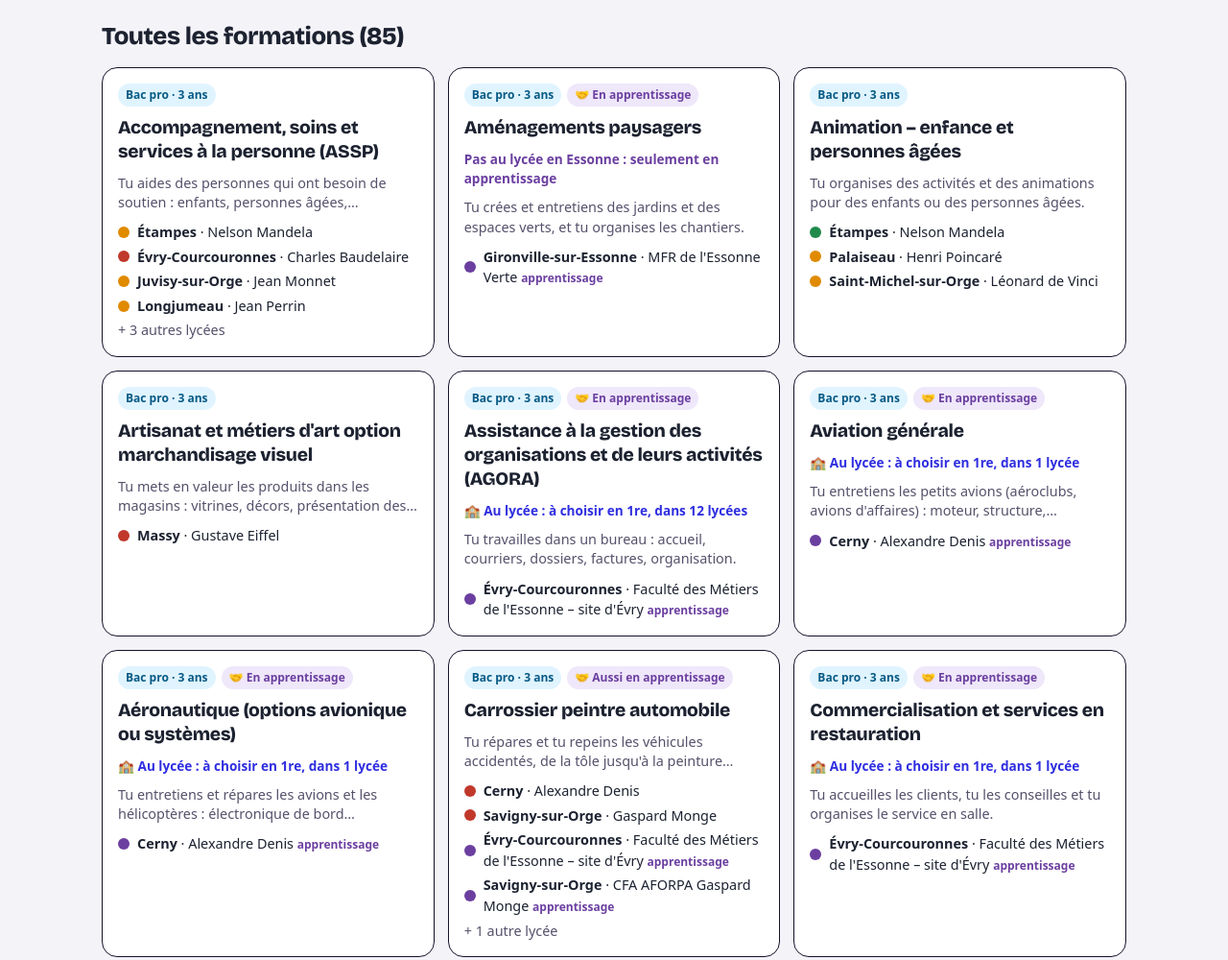
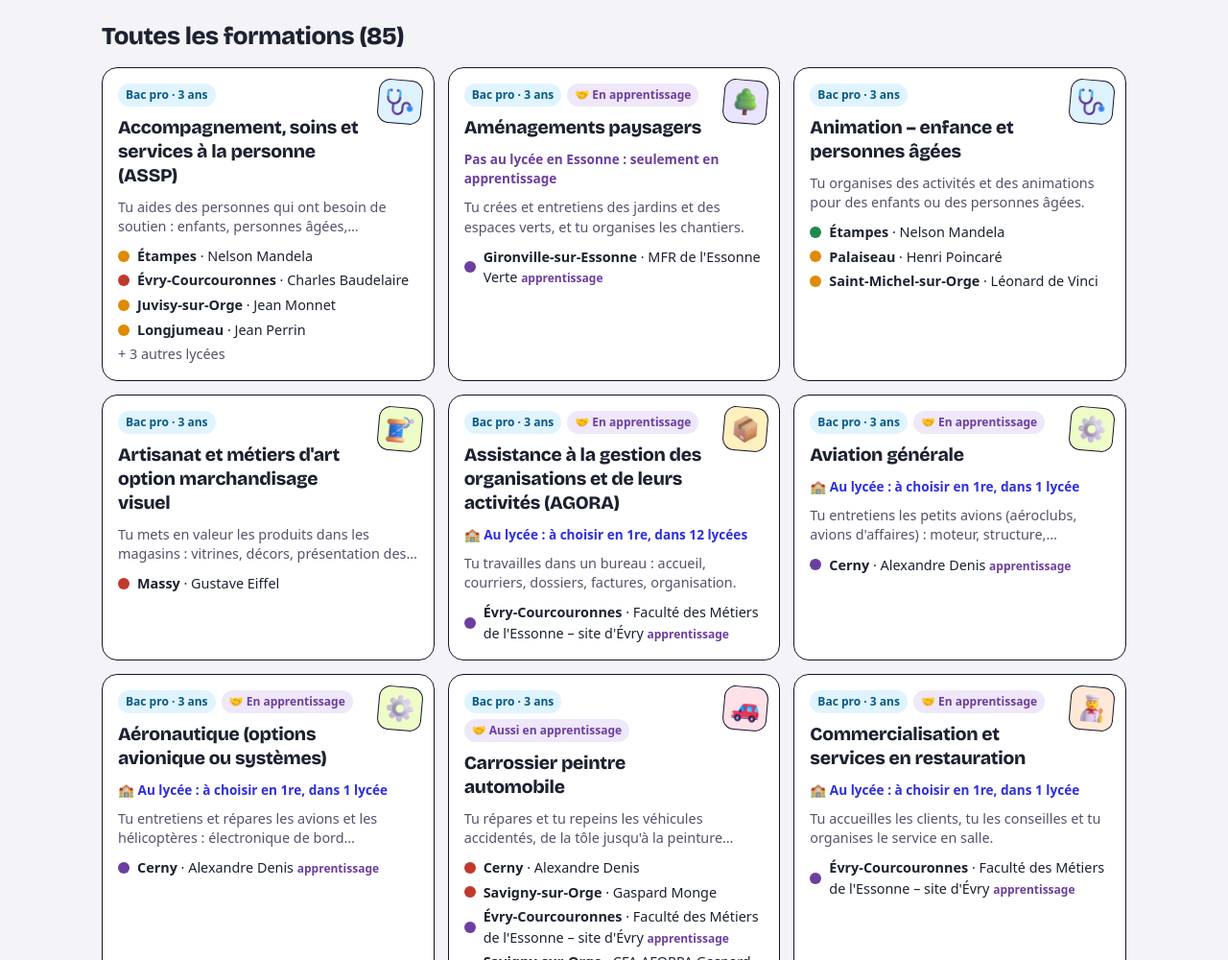
Before and after one commit to Bluemsds/orientation91, a plain HTML site: page index.html in a window 1280 px wide. Shown: the part 1119-2119 px from the top of the page at 96% size. Drawn offline with Linux system fonts and the light colour scheme.

Commit message:
Icône du secteur sur chaque carte formation et dans la fiche
Co-Authored-By: Claude Opus 5.5 <noreply@anthropic.com>
Claude-Session: https://claude.ai/code/session_01AncDPSV4FKBmqN3GhFp8ZN

```diff
--- a/assets/app.js
+++ b/assets/app.js
@@ -30,8 +30,8 @@
     'Beauté & bien-être': 'beaute', "Mode, cuir & métiers d'art": 'mode',
     'Sécurité': 'securite', 'Nature & espaces verts': 'nature'
   };
-  function icone(s) {
-    return ICONES[s] ? '<img src="assets/icones/' + ICONES[s] + '.webp" alt="" width="40" height="40" loading="lazy">' : PICTOS[s];
+  function icone(s, alt) {
+    return ICONES[s] ? '<img src="assets/icones/' + ICONES[s] + '.webp" alt="' + (alt ? esc(s) : '') + '" width="40" height="40" loading="lazy">' : PICTOS[s];
   }
   // Adresse qui reçoit les signalements d'erreur (à changer ici si besoin)
   var CONTACT = 'serge.dos-santos@ac-versailles.fr';
@@ -190,6 +190,7 @@
       var reste = off.length - max;
       if (reste > 0) lignes += '<li class="plus">+ ' + reste + ' autre' + (reste > 1 ? 's' : '') + ' lycée' + (reste > 1 ? 's' : '') + '</li>';
       return '<button class="carte" data-formation="' + f.id + '">' +
+        '<span class="carte-picto t' + (ORDRE_SECTEURS.indexOf(f.secteur) % 6 + 1) + '" title="' + esc(f.secteur) + '">' + icone(f.secteur, true) + '</span>' +
         '<div class="etiquettes">' + etiquetteNiveau(f) + etiquettesAcces(f) + '</div>' +
         '<h3>' + esc(f.nom) + '</h3>' + (seulementAppr(f) ? '<p class="seul-appr">Pas au lycée en Essonne : seulement en apprentissage</p>' : '') +
         (lyceesTempsPlein(f).length ? '<p class="temps-plein-carte">🏫 Au lycée : à choisir en 1re, dans ' + lyceesTempsPlein(f).length + ' lycée' + (lyceesTempsPlein(f).length > 1 ? 's' : '') + '</p>' : '') + '<p class="accroche">' + esc(f.description) + '</p><ul class="lieux">' + lignes + '</ul></button>';
@@ -293,7 +294,7 @@
     if (acc.segpa) enc += '<div class="encadre segpa"><strong>✔ Prioritaire pour les élèves de SEGPA.</strong> Les élèves de 3e SEGPA, ULIS et EANA passent en priorité sur ce CAP.</div>';
     if (acc.profil2de) enc += '<div class="encadre profil"><strong>CAP « profil 2de pro ».</strong> Les élèves de 3e générale sont prioritaires. Pour un élève de SEGPA, la candidature passe par une <strong>commission spécifique</strong> : parles-en à ton professeur principal.</div>';
     if (acc.erea) enc += '<div class="encadre erea"><strong>EREA : procédure particulière.</strong> L\'entrée en EREA passe par une commission d\'affectation spécifique.</div>';
-    var h = '<div class="fiche">' + enTete(etiquetteNiveau(f) + '<span class="etiquette">' + PICTOS[f.secteur] + ' ' + esc(f.secteur) + '</span>', f.nom) + enc +
+    var h = '<div class="fiche">' + enTete(etiquetteNiveau(f) + '<span class="etiquette etiquette-secteur">' + icone(f.secteur) + ' ' + esc(f.secteur) + '</span>', f.nom) + enc +
       '<h3>Le métier</h3><p>' + esc(f.description) + '</p>' +
       '<h4>Au quotidien</h4><ul class="puces">' + f.quotidien.map(function (q) { return '<li>' + esc(q) + '</li>'; }).join('') + '</ul>' +
       '<h4>Où travailler ?</h4><p>' + esc(f.lieux) + '</p>';
--- a/assets/style.css
+++ b/assets/style.css
@@ -336,3 +336,14 @@ dialog{border:2px solid var(--encre);box-shadow:8px 8px 0 var(--encre)}
 .secteur .picto img{width:40px;height:40px;display:block;filter:drop-shadow(0 2px 2px rgba(0,0,0,.18))}
 .secteur.actif .picto{background:#fff;box-shadow:3px 3px 0 var(--encre);transform:rotate(0) scale(1.06)}
 @media (prefers-reduced-motion:reduce){.secteur .picto{transition:none}}
+
+/* Icône du secteur sur chaque carte formation et dans la fiche */
+.carte{position:relative}
+.carte .etiquettes,.carte h3{padding-right:52px}
+.carte-picto{position:absolute;top:12px;right:12px;width:46px;height:46px;border-radius:12px;border:1.5px solid var(--encre);background:#fff;display:flex;align-items:center;justify-content:center;transform:rotate(5deg);transition:transform .15s}
+.carte-picto img{width:32px;height:32px;display:block}
+.carte:hover .carte-picto{transform:rotate(0) scale(1.08)}
+.etiquette-secteur{display:inline-flex;align-items:center;gap:5px}
+.etiquette-secteur img{width:18px;height:18px}
+@media (prefers-reduced-motion:reduce){.carte-picto{transition:none}}
+.carte-picto.t1{background:#fff1bf}.carte-picto.t2{background:#dff3ff}.carte-picto.t3{background:#ffe1ea}.carte-picto.t4{background:#eefcc8}.carte-picto.t5{background:#ffe8d6}.carte-picto.t6{background:#ebe4ff}
```
